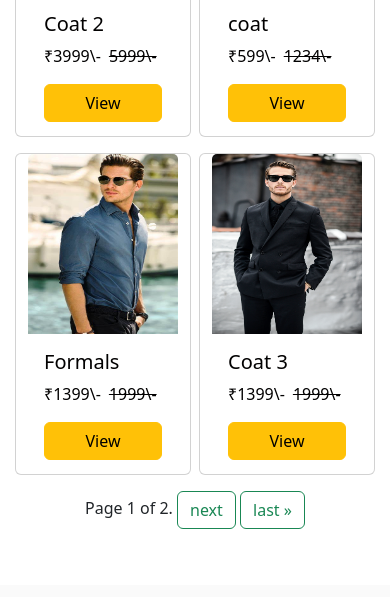
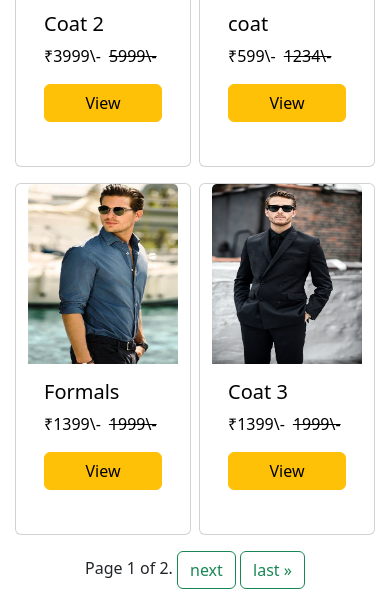
Before and after one commit to Shyam2615/EYN-Store, a Django app: a page that uses home/templates/base.html in a window 390 px wide. Shown: the part 259-856 px from the top of the page. Before the commit the page ends 788 px from the top, so only its background shows below. Run offline with Django 4.2, Linux system fonts and the light colour scheme; a user stored in the database is signed in; data comes from the database, SQL or seed files in the repository; some libraries are stand-ins or nearby versions.

```diff
--- a/static/style.css
+++ b/static/style.css
@@ -86,7 +86,7 @@
 @media (max-width:500px) {
     .products-media{
         width: 11rem;
-        height: 322px;
+        height: 352px;
     }
     .products-media img{
         height: 180px;
```
